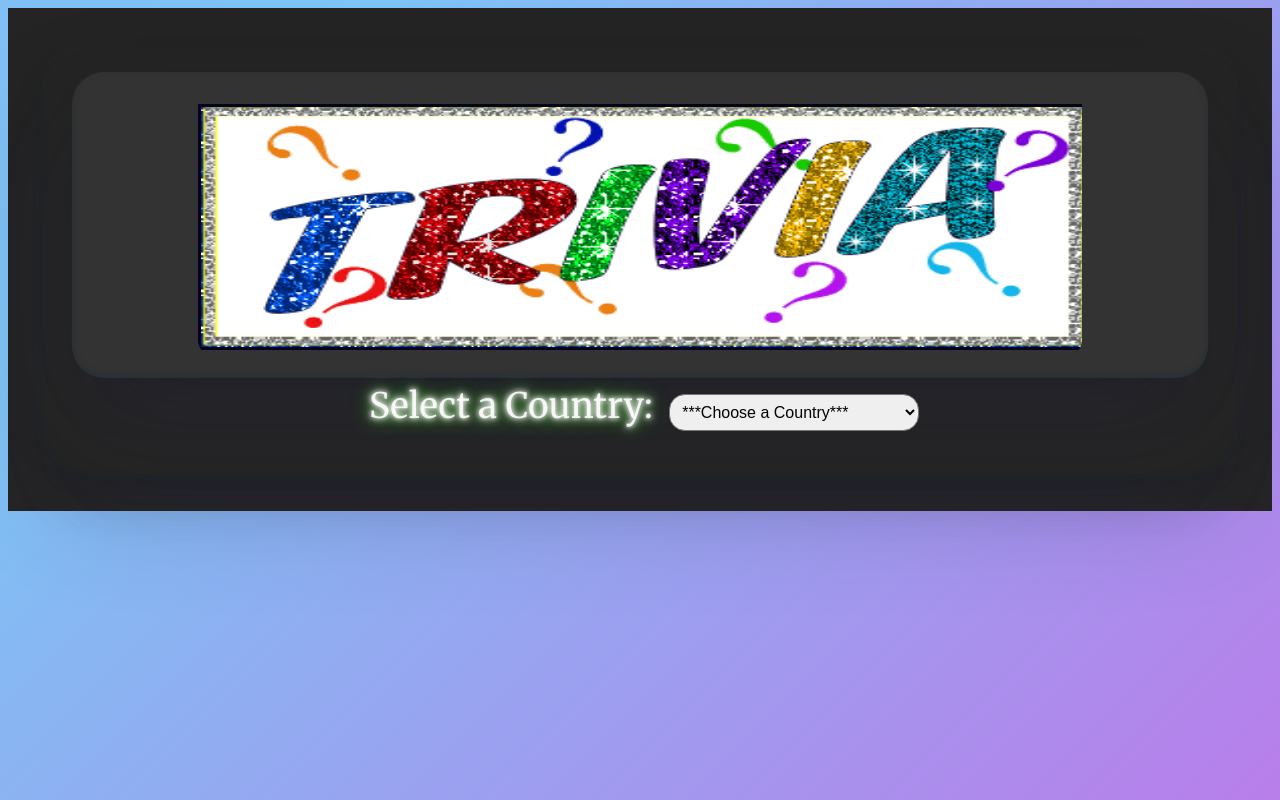
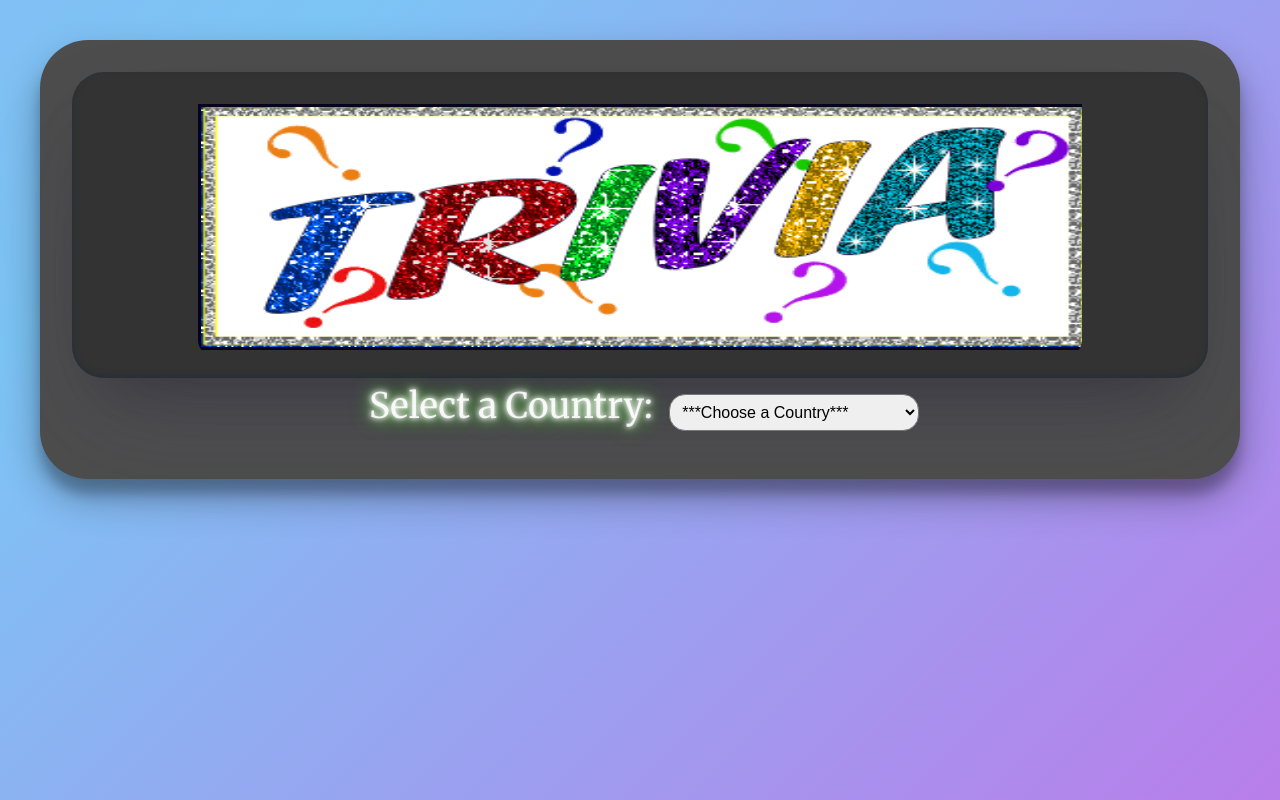
Before and after one commit to KathrinKath/World-Trivia, a React (Vite) app in the folder world-trivia-project/: page / in a window 1280 px wide. Built offline with nearby package versions, Linux system fonts and the light colour scheme; a small style sheet from the web is missing.

Commit message:
updated styling

```diff
--- a/world-trivia-project/src/App.css
+++ b/world-trivia-project/src/App.css
@@ -2,20 +2,19 @@
 @import "font-awesome/css/font-awesome.min.css";
 
 #root {
-  max-width: 80rem;
+  max-width: 90rem;
   margin: 0 auto;
   padding: 2rem;
   text-align: center;
   font-family: Merriweather;
-  background-color: #242424;
 }
 
 .container {
-  box-shadow: rgba(50, 50, 93, 0.25) 0px 50px 100px -20px,
-    rgba(0, 0, 0, 0.3) 0px 30px 60px -30px,
-    rgba(10, 37, 64, 0.35) 0px -2px 6px 0px inset;
+  box-shadow: rgba(0, 0, 0, 0.3) 0px 19px 38px,
+    rgba(0, 0, 0, 0.22) 0px 15px 12px;
   border-radius: 3rem;
   padding: 2rem;
+  background-color: #4e4d4d;
 }
 h1 {
   display: inline-block;
@@ -27,7 +26,7 @@ h1 {
 }
 .selectCountryLabel {
   font-size: 2.2rem;
-  margin: 0 0.5rem;
+  margin: 0.5rem;
   text-shadow: 0 0 5px #fff, 0 0 10px #fff, 0 0 20px #49ff18,
     -21px -40px 10px rgba(206, 89, 55, 0);
 }
@@ -48,6 +47,7 @@ h1 {
 
 .scoreTitle {
   font-size: 2rem;
+  text-shadow: 4px 3px 0 #7a7a7a;
 }
 .questionsBankNumber {
   font-size: 1.5rem;
@@ -93,22 +93,30 @@ button:hover {
 }
 .correct-answer-p {
   color: lightgreen; /* Color for correct answer */
+  text-shadow: 0 -1px 4px #fff, 0 -2px 10px #ff0, 0 -10px 20px #ecf00a,
+    0 -18px 40px rgb(157, 255, 0);
 }
 .incorrect-answer-p {
   color: red; /* Color for incorrect answer */
+  text-shadow: 0 -1px 4px #fff, 0 -2px 10px #ff0, 0 -10px 20px #ff8000,
+    0 -18px 40px #f00;
 }
 .isCorrectAnswer {
   font-size: 2.5rem;
 }
 .answerExplanation {
+  align-items: center;
+  justify-content: center;
   font-size: 1.7rem;
   border-radius: 2rem;
   background-color: #4c00ff;
   color: white;
-  width: 100%;
-  padding: 1rem 0.5rem;
+  padding: 1rem;
   font-weight: bold;
   letter-spacing: 0.2rem;
+  box-shadow: rgba(50, 50, 93, 0.25) 0px 50px 100px -20px,
+    rgba(0, 0, 0, 0.3) 0px 30px 60px -30px,
+    rgba(10, 37, 64, 0.35) 0px -2px 6px 0px inset;
 }
 .finalScoresTitle {
   font-size: 2rem;
--- a/world-trivia-project/src/index.css
+++ b/world-trivia-project/src/index.css
@@ -17,7 +17,6 @@
   );
   background-size: 400% 400%;
   animation: gradient 15s ease infinite;
-  border-radius: 4rem !important;
 }
 
 @keyframes gradient {
```
